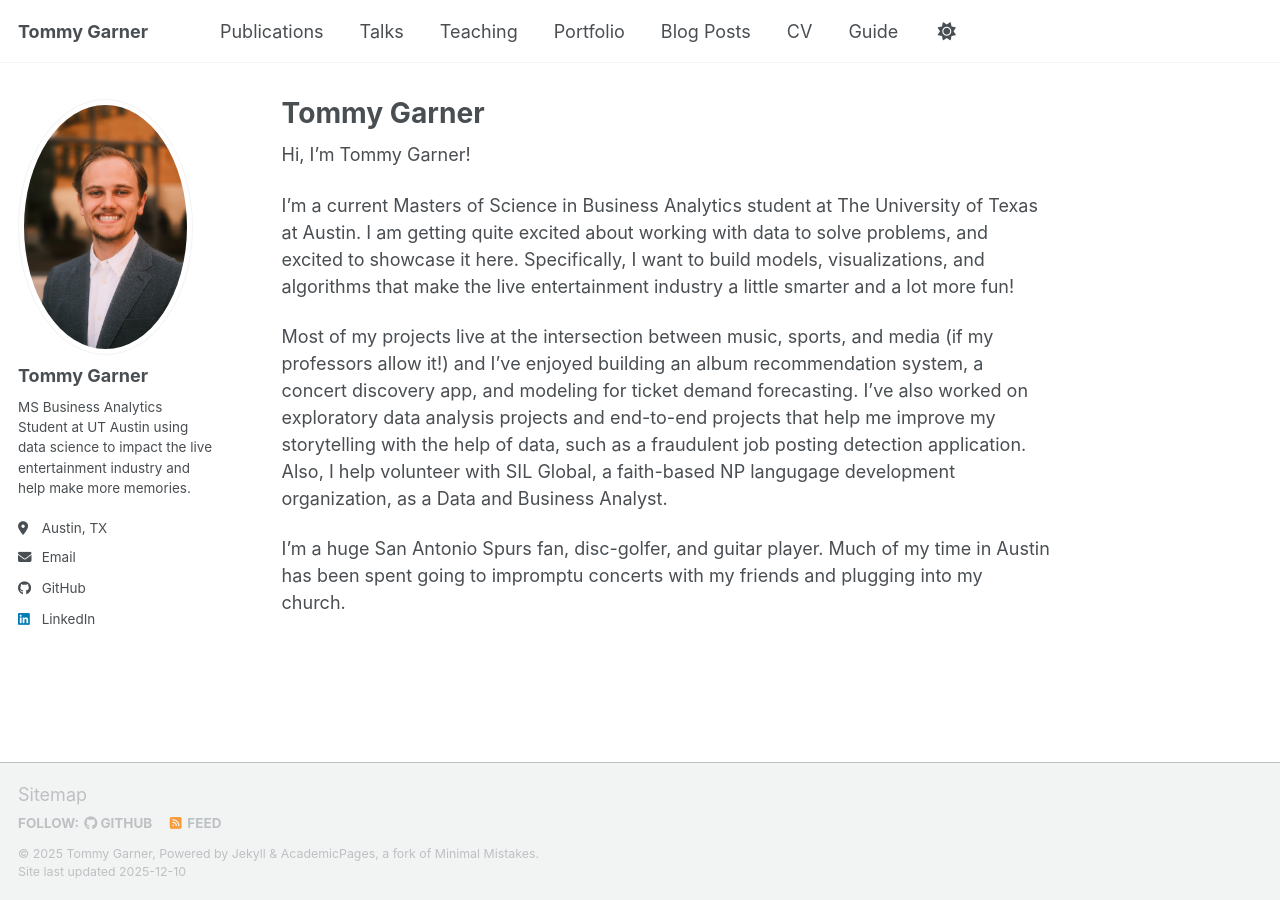
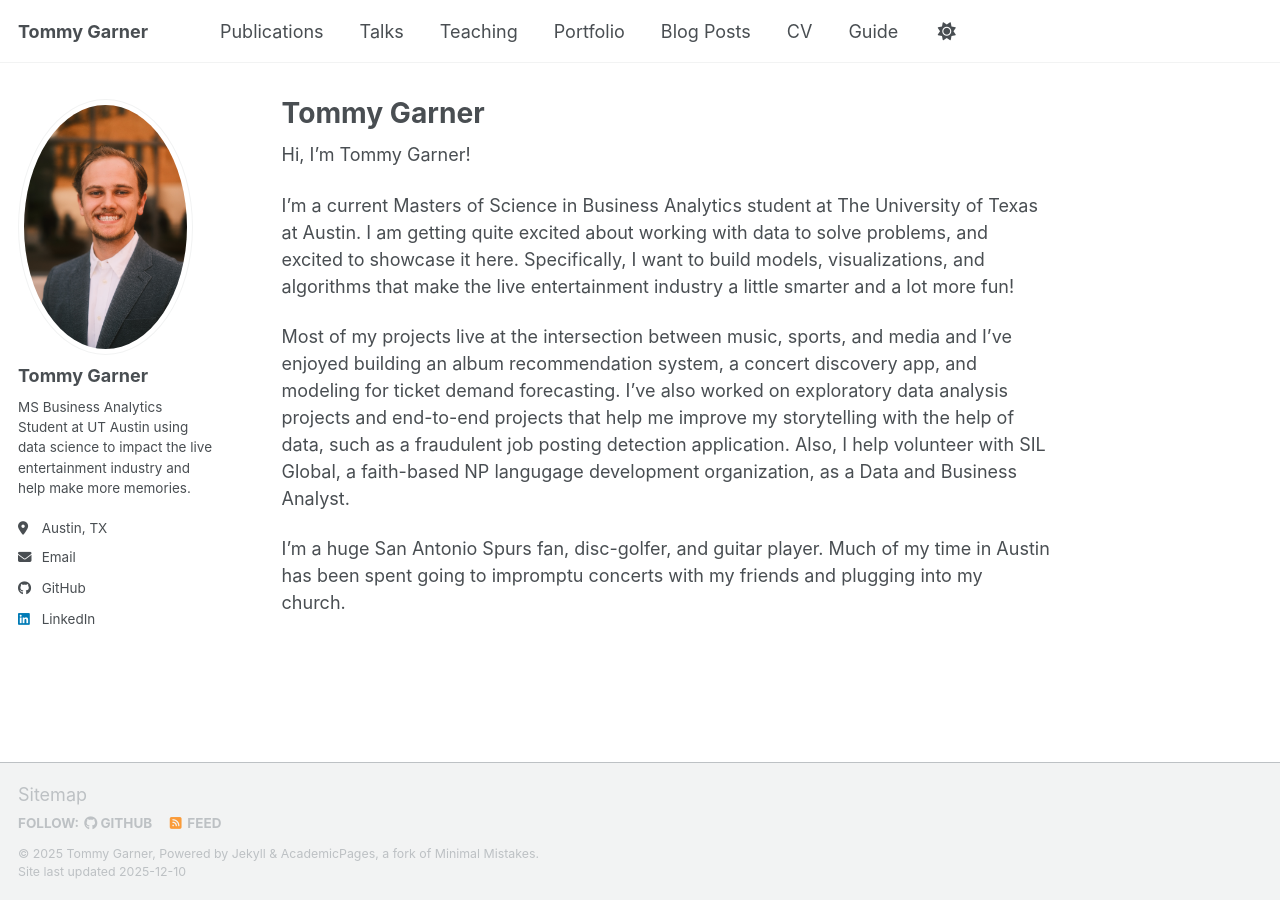
Before and after one commit to tommygarner/tommygarner.github.io, a Jekyll site: the page built from _pages/about.md, in a window 1280 px wide. Built offline with Jekyll 4.4.1, drawn with Linux system fonts in a browser that asks for light colours; a script bundle is joined from its source files by our own code; library files that are not in the unit come from our copies.

Commit message:
Update about.md

```diff
--- a/_pages/about.md
+++ b/_pages/about.md
@@ -11,6 +11,6 @@ Hi, I'm Tommy Garner!
 
 I'm a current Masters of Science in Business Analytics student at The University of Texas at Austin. I am getting quite excited about working with data to solve problems, and excited to showcase it here. Specifically, I want to build models, visualizations, and algorithms that make the live entertainment industry a little smarter and a lot more fun!
 
-Most of my projects live at the intersection between music, sports, and media (if my professors allow it!) and I've enjoyed building an album recommendation system, a concert discovery app, and modeling for ticket demand forecasting. I've also worked on exploratory data analysis projects and end-to-end projects that help me improve my storytelling with the help of data, such as a fraudulent job posting detection application. Also, I help volunteer with SIL Global, a faith-based NP langugage development organization, as a Data and Business Analyst.
+Most of my projects live at the intersection between music, sports, and media and I've enjoyed building an album recommendation system, a concert discovery app, and modeling for ticket demand forecasting. I've also worked on exploratory data analysis projects and end-to-end projects that help me improve my storytelling with the help of data, such as a fraudulent job posting detection application. Also, I help volunteer with SIL Global, a faith-based NP langugage development organization, as a Data and Business Analyst.
 
 I'm a huge San Antonio Spurs fan, disc-golfer, and guitar player. Much of my time in Austin has been spent going to impromptu concerts with my friends and plugging into my church.
```
